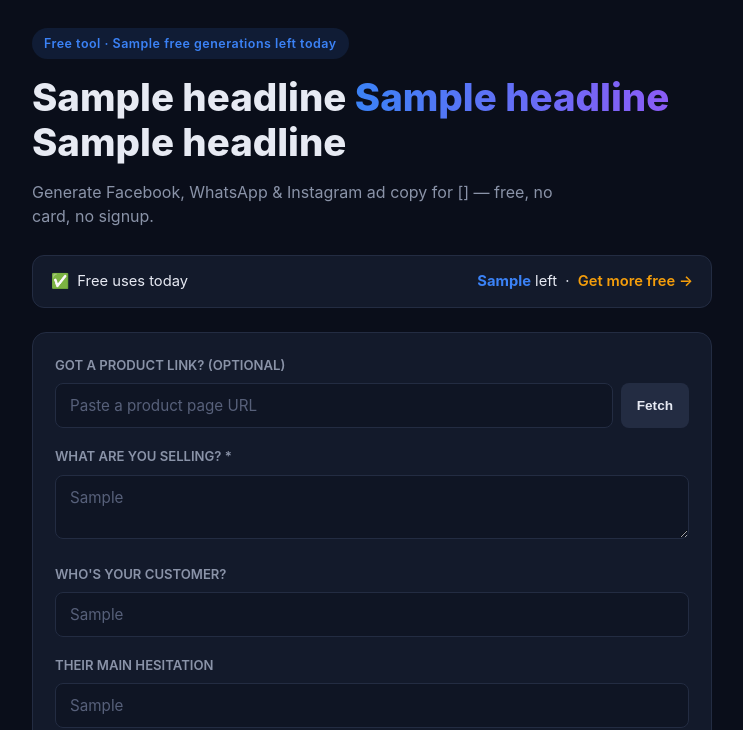
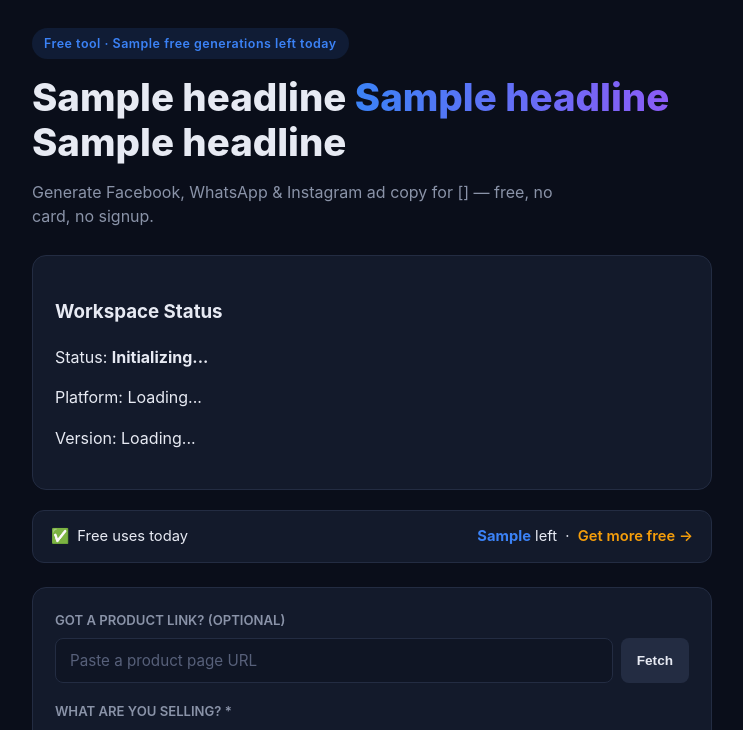
Before and after one commit to OpenMind-lab782/Copyswift-ai, a Flask app: template templates/tools_ad_copy.html in a window 1280 px wide. Shown: the top 730 px of the page, without its empty margins (268-1011 px from the left). Run offline with Flask 3, Linux system fonts and the light colour scheme; the template is opened without the code that fills it: most values are stand-ins (such as "Sample title", 1, 10 or a date in 2020).

Commit message:
CopySwiftAI v5.2.0 - Live AI Workspace Integration

```diff
--- a/app.py
+++ b/app.py
@@ -13,6 +13,7 @@
 from payment_engine.api.openapi import openapi_api
 from payment_engine.api.webhooks import webhook_api
 from payment_engine.api.assistant import assistant_api
+from payment_engine.api.ai_services import ai_services_api
 from payment_engine.api.checkout import checkout_api
 from payment_engine.api.customer import customer_api
 from payment_engine.api.dashboard import dashboard_api
@@ -120,6 +121,7 @@
 app.register_blueprint(index_api, url_prefix="/api/v1")
 app.register_blueprint(frontend_api, url_prefix="/api/v1")
 app.register_blueprint(auth_api, url_prefix="/api/v1")
+app.register_blueprint(ai_services_api, url_prefix="/api/v1")
 
 @app.route("/health")
 def health():
--- a/static/js/api.js
+++ b/static/js/api.js
@@ -101,6 +101,28 @@
         );
     }
 
+
+
+    marketBrain(payload) {
+        return this.post(
+            "/api/v1/market-brain",
+            payload,
+        );
+    }
+
+    marketStrategist(payload) {
+        return this.post(
+            "/api/v1/market-strategist",
+            payload,
+        );
+    }
+
+    aiSalesManager(payload) {
+        return this.post(
+            "/api/v1/ai-sales-manager",
+            payload,
+        );
+    }
 }
 
 window.API = new CopySwiftAPI();
--- a/static/js/assistant.js
+++ b/static/js/assistant.js
@@ -6,8 +6,6 @@
 
     event.preventDefault();
 
-    const customer =
-        localStorage.getItem("copyswift_email") || "Guest";
 
     const message = document
         .getElementById("message")
@@ -21,11 +19,10 @@
 
     try {
 
-        const result = await API.assistant(
-            customer,
-            "general",
-            message,
-        );
+        const result =
+            await Workspace.askAssistant(
+                message,
+            );
 
         console.log(result);
 
--- /dev/null
+++ b/static/js/workspace.js
@@ -0,0 +1,149 @@
+/*
+ * CopySwiftAI Unified Workspace
+ */
+
+class CopySwiftWorkspace {
+
+    constructor() {
+        this.ready = false;
+    }
+
+    async initialize() {
+
+        console.log("Initializing CopySwiftAI Workspace...");
+
+        try {
+
+            const system = await API.system();
+
+            this.ready = true;
+
+            document.getElementById(
+                "workspace-status"
+            ).textContent = "Ready";
+
+            document.getElementById(
+                "workspace-platform"
+            ).textContent =
+                system.platform.platform;
+
+            document.getElementById(
+                "workspace-version"
+            ).textContent =
+                system.platform.version;
+
+            console.log(
+                "Workspace Ready:",
+                system.platform.platform,
+                system.platform.version
+            );
+
+        } catch (error) {
+
+            console.error(error);
+
+            this.ready = false;
+
+        }
+
+    }
+
+    async askAssistant(message) {
+
+        const customer =
+            localStorage.getItem("copyswift_email") ||
+            "Guest";
+
+        return API.assistant(
+            customer,
+            "general",
+            message,
+        );
+
+    }
+
+    isReady() {
+        return this.ready;
+    }
+
+    async customerDashboard() {
+        return API.dashboard();
+    }
+
+    async customerProfile() {
+        return API.profile();
+    }
+
+    async customerSummary() {
+
+        const dashboard =
+            await this.customerDashboard();
+
+        const profile =
+            await this.customerProfile();
+
+        return {
+            dashboard,
+            profile,
+        };
+
+    }
+
+    async checkout(plan, gateway = "paystack") {
+        return API.checkout(plan, gateway);
+    }
+
+    async paymentHistory() {
+
+        const dashboard =
+            await this.customerDashboard();
+
+        return dashboard.payments || [];
+
+    }
+
+    async subscription() {
+
+        const dashboard =
+            await this.customerDashboard();
+
+        return (
+            dashboard.subscription ||
+            dashboard.customer ||
+            {}
+        );
+
+    }
+
+    async marketBrain(payload) {
+
+        return API.marketBrain(
+            payload,
+        );
+
+    }
+
+    async marketStrategist(payload) {
+
+        return API.marketStrategist(
+            payload,
+        );
+
+    }
+
+    async aiSalesManager(payload) {
+
+        return API.aiSalesManager(
+            payload,
+        );
+
+    }
+
+}
+
+window.Workspace = new CopySwiftWorkspace();
+
+window.addEventListener(
+    "load",
+    () => Workspace.initialize(),
+);
--- a/templates/tools_ad_copy.html
+++ b/templates/tools_ad_copy.html
@@ -148,6 +148,8 @@
 <script src="/static/js/config.js"></script>
 <script src="/static/js/api.js"></script>
 <script src="/static/js/app.js"></script>
+<script src="/static/js/assistant.js"></script>
+<script src="/static/js/workspace.js"></script>
 
 </head>
 <body>
@@ -159,7 +161,34 @@
   </h1>
   <p class="sub">Generate Facebook, WhatsApp &amp; Instagram ad copy{% if variant.label %} for {{ variant.label }}{% else %} for African businesses{% endif %} — free, no card, no signup.</p>
 
-  <div class="credits-pill">
+
+<div class="panel" id="workspace-status-panel">
+  <h3>Workspace Status</h3>
+
+  <p>
+    Status:
+    <strong id="workspace-status">
+      Initializing...
+    </strong>
+  </p>
+
+  <p>
+    Platform:
+    <span id="workspace-platform">
+      Loading...
+    </span>
+  </p>
+
+  <p>
+    Version:
+    <span id="workspace-version">
+      Loading...
+    </span>
+  </p>
+</div>
+
+
+<div class="credits-pill">
     <div class="left">✅ <span>Free uses today</span></div>
     <div><span class="count" id="usesCount">{{ remaining_uses }}</span> left &nbsp;·&nbsp; <a href="/#pricing" class="buy">Get more free →</a></div>
   </div>
```
Also changed, not shown: payment_engine/api/ai_services.py (added, +41 -0 lines).
